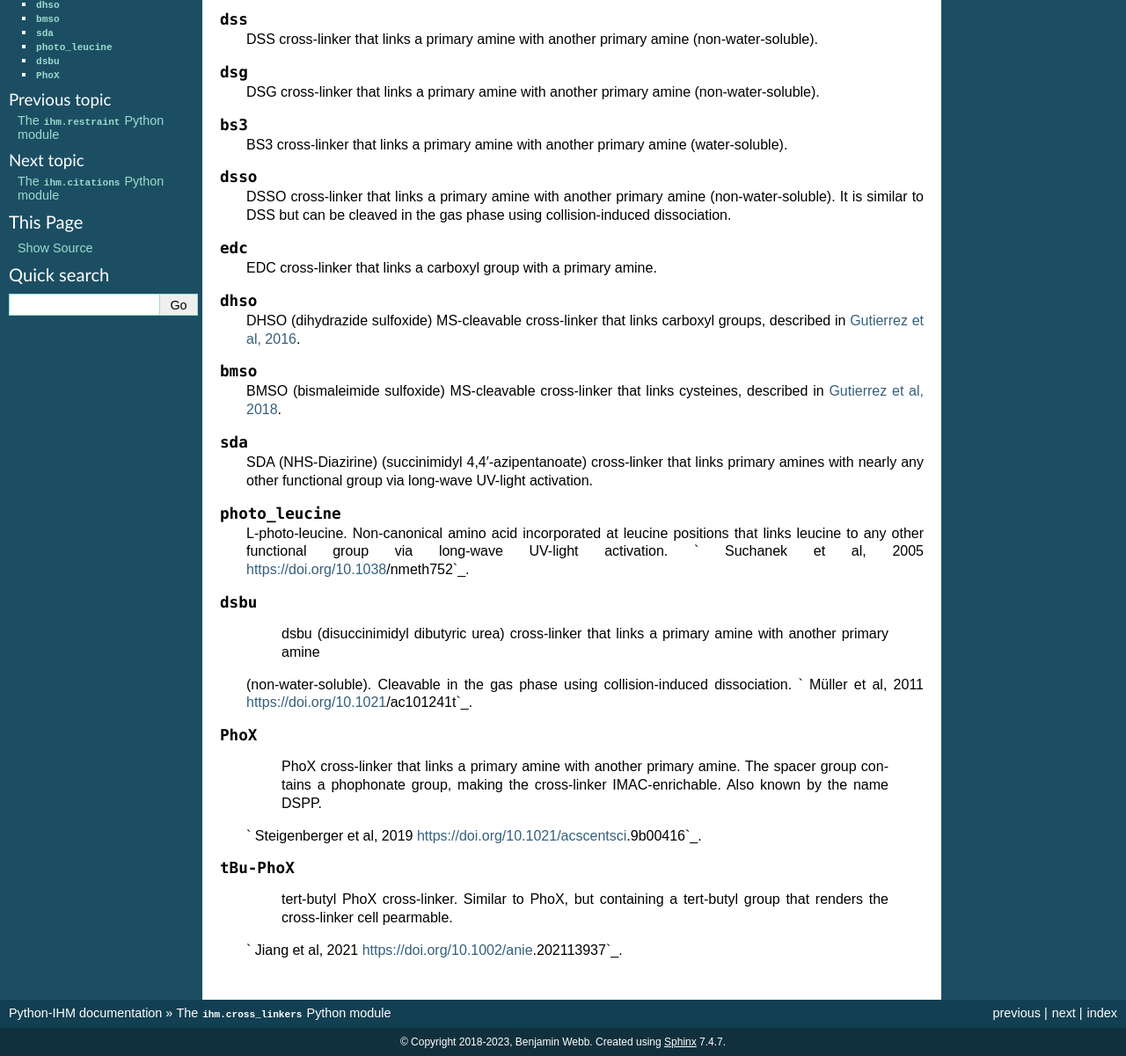
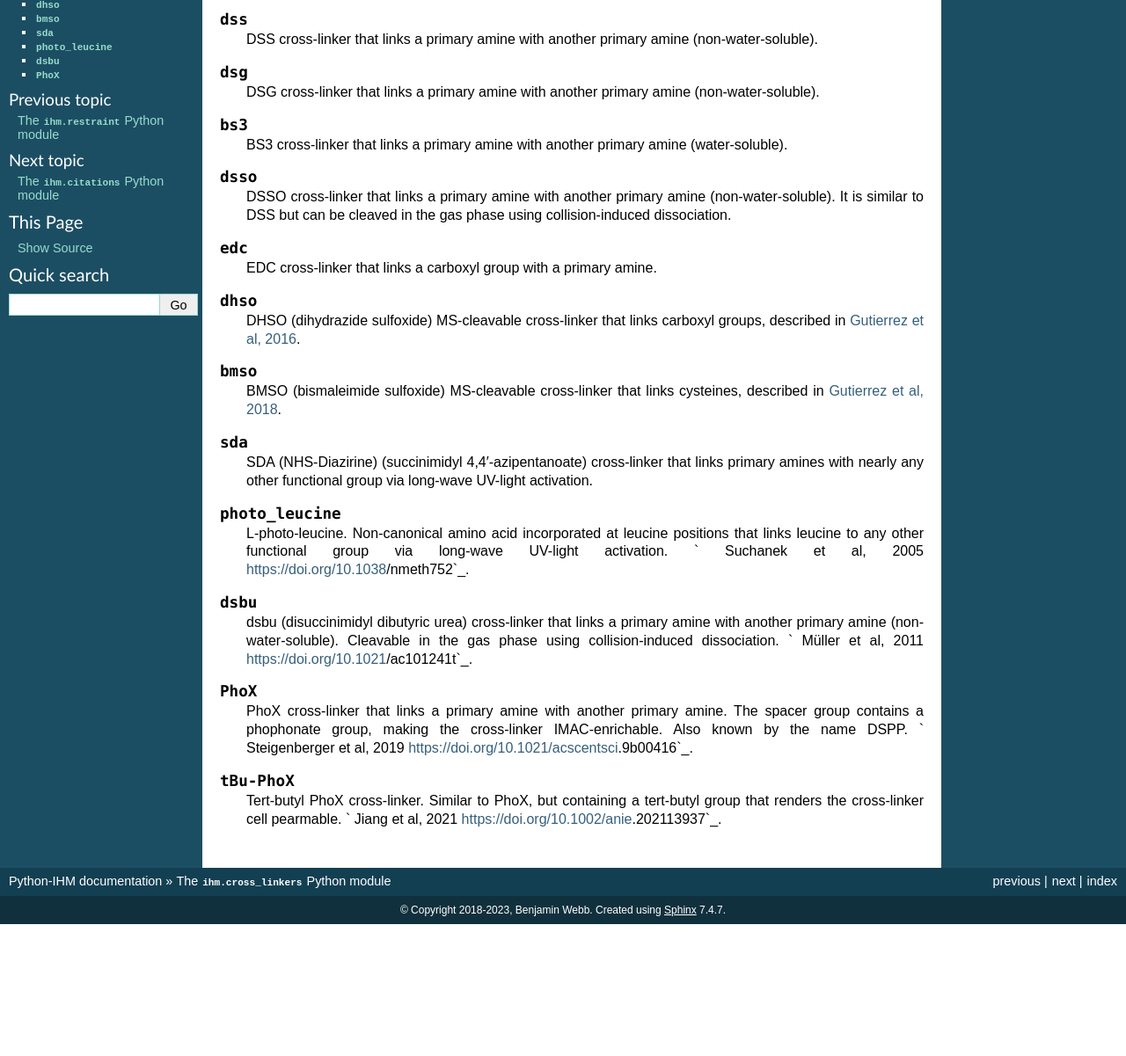
Before and after one commit to ihmwg/python-ihm, a Sphinx documentation site: the page built from docs/cross_linkers.rst, in a window 1280 px wide, cut to the strip 192-1393 px from the top of the page. Shown: the whole strip at 88% size. Built offline with Sphinx 7.4.7, drawn with Linux system fonts in a browser that asks for light colours; after the commit the page ends 1243 px from its top, so only the background shows below that.

Commit message:
formatting

```diff
--- a/docs/cross_linkers.rst
+++ b/docs/cross_linkers.rst
@@ -52,22 +52,28 @@
 
 .. data:: photo_leucine
 
-   L-photo-leucine. Non-canonical amino acid incorporated at leucine positions that links leucine to any other functional group via long-wave UV-light activation.
+   L-photo-leucine. Non-canonical amino acid incorporated at leucine
+   positions that links leucine to any other functional group via long-wave
+   UV-light activation.
    ` Suchanek et al, 2005 https://doi.org/10.1038/nmeth752`_.
 
 .. data:: dsbu
 
-    dsbu (disuccinimidyl dibutyric urea) cross-linker that links a primary amine with another primary amine
-   (non-water-soluble). Cleavable in the gas phase using collision-induced dissociation.
+   dsbu (disuccinimidyl dibutyric urea) cross-linker that links a primary
+   amine with another primary amine (non-water-soluble).
+   Cleavable in the gas phase using collision-induced dissociation.
    ` Müller et al, 2011 https://doi.org/10.1021/ac101241t`_.
 
 
 .. data:: PhoX
 
-    PhoX cross-linker that links a primary amine with another primary amine. The spacer group contains a phophonate group, making the cross-linker IMAC-enrichable. Also known by the name DSPP.
+   PhoX cross-linker that links a primary amine with another primary amine.
+   The spacer group contains a phophonate group, making the cross-linker
+   IMAC-enrichable. Also known by the name DSPP.
    ` Steigenberger et al, 2019 https://doi.org/10.1021/acscentsci.9b00416`_.
 
 .. data:: tBu-PhoX
 
-    tert-butyl PhoX cross-linker. Similar to PhoX, but containing a tert-butyl group that renders the cross-linker cell pearmable.
+   Tert-butyl PhoX cross-linker. Similar to PhoX, but containing a tert-butyl
+   group that renders the cross-linker cell pearmable.
    ` Jiang et al, 2021 https://doi.org/10.1002/anie.202113937`_.
```
Also changed, not shown: 1 other file.
